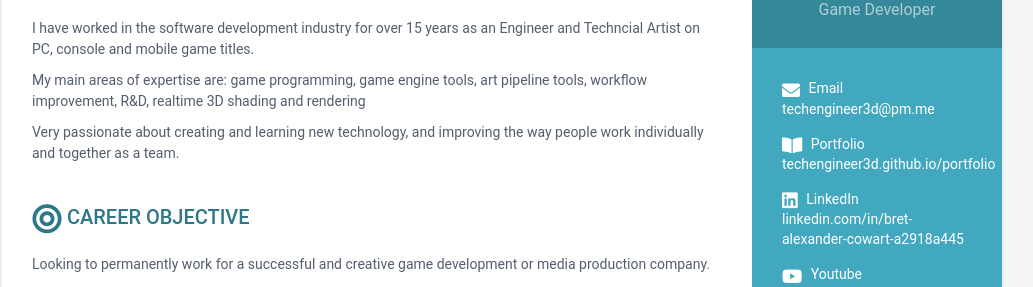
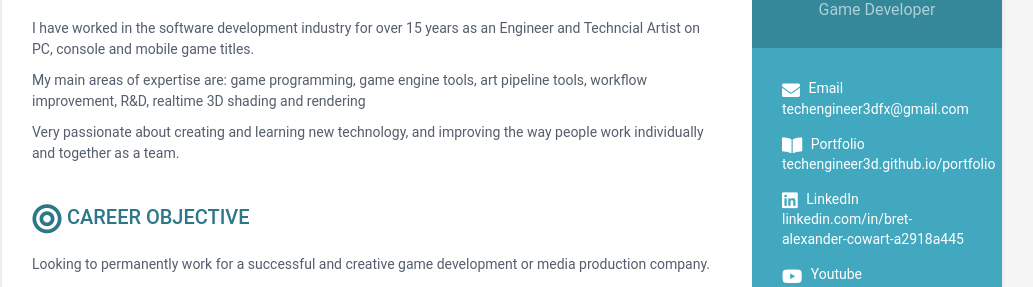
Before and after one commit to techengineer3d/resume, a Jekyll site: the page built from index.html, in a window 1280 px wide and 900 px high. Shown: the part 142-429 px from the top of the window, without its empty margins (138-1171 px from the left). Built offline with Jekyll 4.4.1, drawn with Linux system fonts in a browser that asks for light colours.

Commit message:
Update personal_data.yml
changed te3d contact email from proton to gmail address.

```diff
--- a/_data/personal_data.yml
+++ b/_data/personal_data.yml
@@ -5,7 +5,7 @@ personal-profile:
   avatar:
 
 personal-contact:
-  email: techengineer3d@pm.me
+  email: techengineer3dfx@gmail.com
   phone:
   website:
   portfolio: techengineer3d.github.io/portfolio
```
